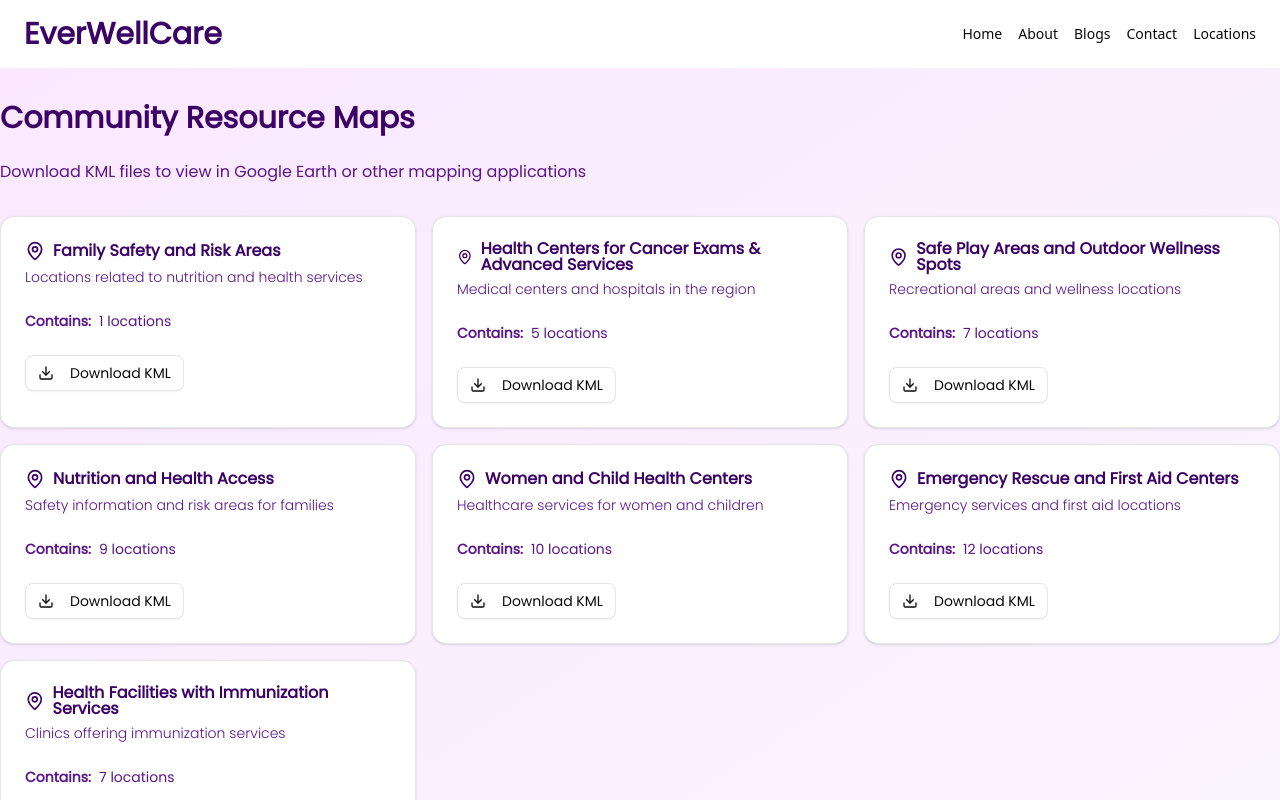
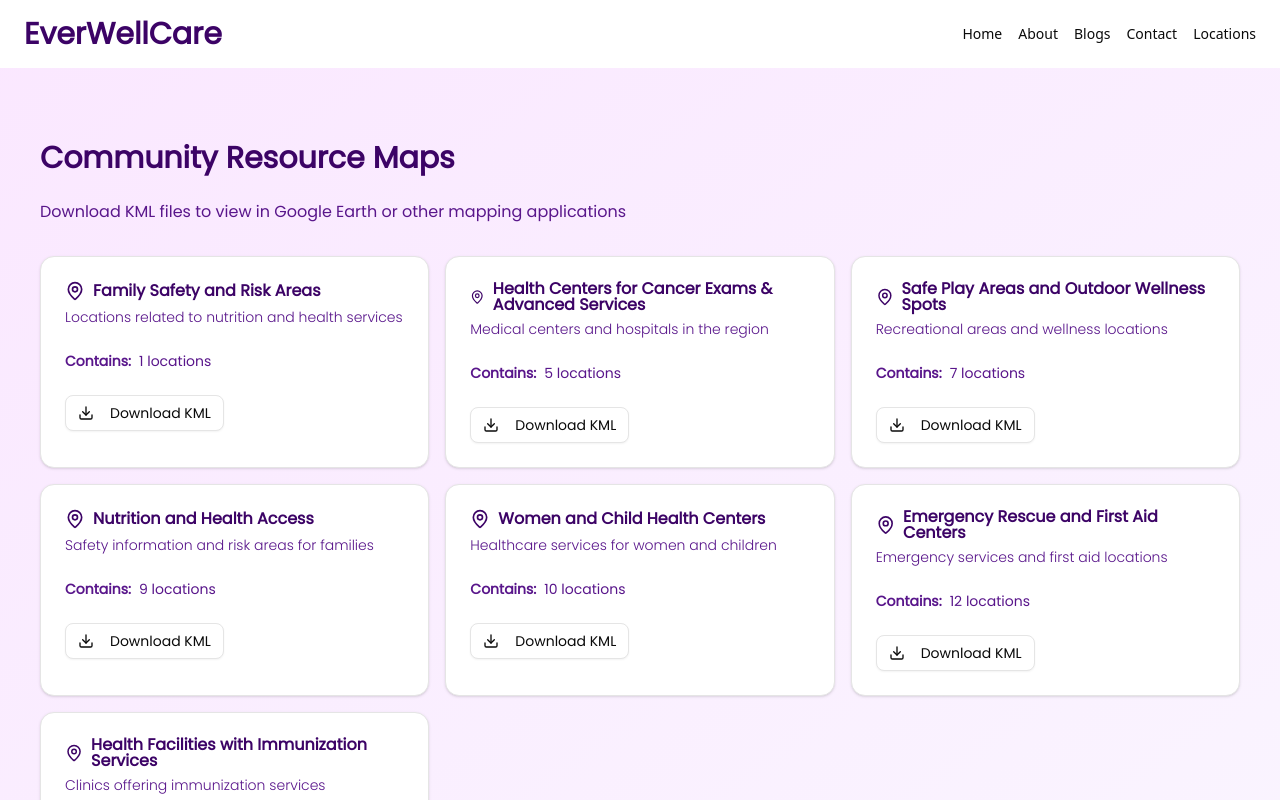
Before and after one commit to deuceDevs/ever-well-care, a React (Vite) app: page /map in a window 1280 px wide. Shown: the top 800 px of the page. Built offline with nearby package versions, Linux system fonts and the light colour scheme.

Commit message:
udpaate ule

```diff
--- a/src/pages/Places.tsx
+++ b/src/pages/Places.tsx
@@ -2,7 +2,7 @@ import { KmlFileList } from "@/components/KmlFileList";
 
 export default function Map() {
   return (
-    <div className="bg-gradient-to-tl from-purple-50 to-fuchsia-100 min-h-screen">
+    <div className="bg-gradient-to-tl from-purple-50 to-fuchsia-100 min-h-screen p-10">
       <div className="container mx-auto py-8 font-poppins ">
         <h1 className="text-3xl font-bold mb-6 text-purple-950">
           Community Resource Maps
```
